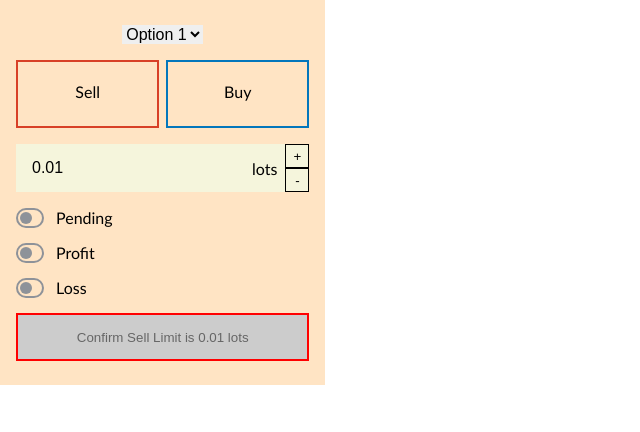
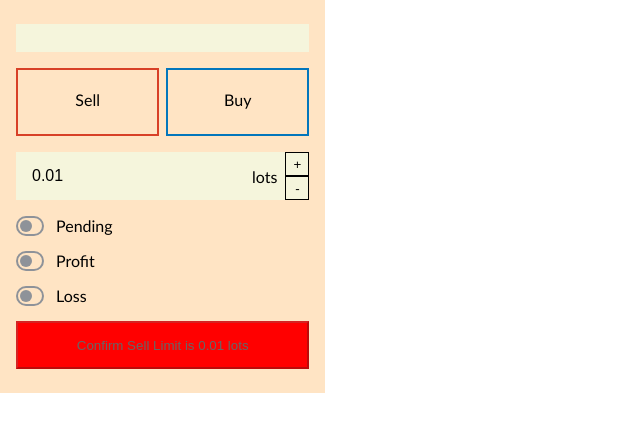
Before and after one commit to gonszalito/trade-copier, a plain HTML site: page index.html in a window 1280 px wide. Shown: the whole page, without its empty margins (0-640 px from the left). Drawn offline with Linux system fonts and the light colour scheme.

Commit message:
updated script.js

```diff
--- a/index.html
+++ b/index.html
@@ -15,15 +15,17 @@
         <div class="panel">
             <form class="form" action="" method="POST" id="lotForm">
                 <div class="form__symbol">
-                    <select>
+
+                    <input type="text" id="symbolInput" >
+                    <!-- <select>
                         <option value="option1">Option 1</option>
                         <option value="option2">Option 2</option>
                         <option value="option3">Option 3</option>
-                    </select>
+                    </select> -->
                 </div>
                 <div class="form__option">
                     <label for="" class="card__sell" id="sellCard">
-                        <input type="radio" class="option__sell" name="transaction" value="sell" id="sellOption" onclick="">
+                        <input type="radio" class="option__sell" name="transactionOption" value="sell" id="sellOption" for="sellOption" onclick="" required>
                         <div class="sell__input">
                             <span>
                                 Sell
@@ -36,7 +38,7 @@
                         </div>
                     </label>
                     <label class="card__buy" id="buyCard">
-                        <input type="radio" class="option__buy" name="transaction" value="buy" id="buyOption" onclick="">
+                        <input type="radio" class="option__buy" name="transactionOption" value="buy" id="buyOption" for="buyOption" onclick="" required>
                         <div class="buy__input" >
                             <span>
                                 Buy
@@ -131,7 +133,7 @@
                 </div>
 
                 <div class="form__submit">
-                    <input class="submit__button" type="submit" value="Confirm Sell Limit is 0.01 lots">
+                    <input class="submit__button" type="submit" id="submitButton" disabled value="Confirm Sell Limit is 0.01 lots">
 
                 </div>
             </form>
--- a/script.js
+++ b/script.js
@@ -248,12 +248,11 @@ decrementLoss.addEventListener('click', function () {
 
 const lotForm = document.getElementById("lotForm");
 
-
 lotForm.addEventListener("submit", (e) => {
     e.preventDefault();
 
-    const symbol = document.querySelector(".form__symbol select").value;
-    const transaction = document.querySelector('input[name="transaction"]:checked').value;
+    const symbol = document.getElementById("symbolInput").value;
+    const transaction = document.querySelector('input[name="transactionOption"]:checked').value;
     const lot = document.getElementById("lotInput").value;
     const pendingLot = document.getElementById("pendingInput").value;
     const profitLot = document.getElementById("profitInput").value;
@@ -267,3 +266,50 @@ lotForm.addEventListener("submit", (e) => {
     console.log("Loss Lot:", lossLot);
 
 })
+
+const submitButton = document.getElementById("submitButton");
+const symbolInput = document.getElementById("symbolInput");
+const transactionOptions = document.querySelectorAll('input[name="transactionOption"]');
+
+const validateTransactionSelection = () => {
+    const selectedRadioButton = Array.from(transactionOption).find(rb => rb.checked);
+    if (selectedRadioButton) {
+        submitButton.removeAttribute("disabled");
+    } else {
+        submitButton.setAttribute("disabled", "disabled");
+    }
+}
+
+let isSymbolFilled = symbolInput.value.trim().length > 2;
+let isLotFilled = lotInput.value.trim() !== "";
+let isTransactionOptionSelected = Array.from(transactionOptions).some(rb => rb.checked);
+
+const checkFields = () => {
+
+    isSymbolFilled = symbolInput.value.trim().length > 2;
+    isLotFilled = lotInput.value.trim() !== "";
+    isTransactionOptionSelected = Array.from(transactionOptions).some(rb => rb.checked);
+
+    console.log("initial");
+    console.log(isSymbolFilled);
+    console.log(isTransactionOptionSelected);
+    console.log(isLotFilled)
+
+    if (isSymbolFilled && isLotFilled && isTransactionOptionSelected) {
+        submitButton.removeAttribute("disabled");
+        if (submitButton.classList.contains("submit__button__disabled")) {
+            submitButton.classList.remove("submit__button__disabled");
+        }
+    } else {
+        submitButton.setAttribute("disabled", "disabled");
+        submitButton.classList.add("submit__button__disabled");
+    }
+}
+
+symbolInput.addEventListener("input", checkFields);
+lotInput.addEventListener("input", checkFields);
+sellCard.addEventListener("click", checkFields);
+buyCard.addEventListener("click", checkFields);
+
+
+checkFields();
--- a/styles.css
+++ b/styles.css
@@ -121,6 +121,29 @@ form > * {
     background-color: #0376bc;
     color: white;
 }
+
+.form__symbol {
+    width: 100%;
+    background-color: #f5f5dc;
+    display: flex;
+    align-items: center;
+    justify-content: space-between;
+    position: relative;
+}
+
+.form__symbol input {
+    background-color: transparent;
+    outline: none;
+    border: none;
+    box-shadow: none;
+    font-size: 1rem;
+    margin: 5px;
+    margin-left: 1rem;
+    font-size: 1rem;
+    width: auto;
+    /* background-color: beige; */
+}
+
 
 .form__lot {
     width: 100%;
@@ -295,13 +318,15 @@ form > * {
     width: 100%;
     height: 3rem;
     outline: none;
-    border: 2px solid red;
+    /* border: 2px solid red; */
     /* background: ; */
     color: inherit;
     cursor: pointer;
+}
 
-    background-color: #ccc; /* Change the background color to a tinted color */
+.submit__button__disabled {
+    background-color: red; /* Change the background color to a tinted color */
     color: #666; /* Change the text color */
-    /* cursor: not-allowed; */
+    cursor: not-allowed;
 
 }
```
